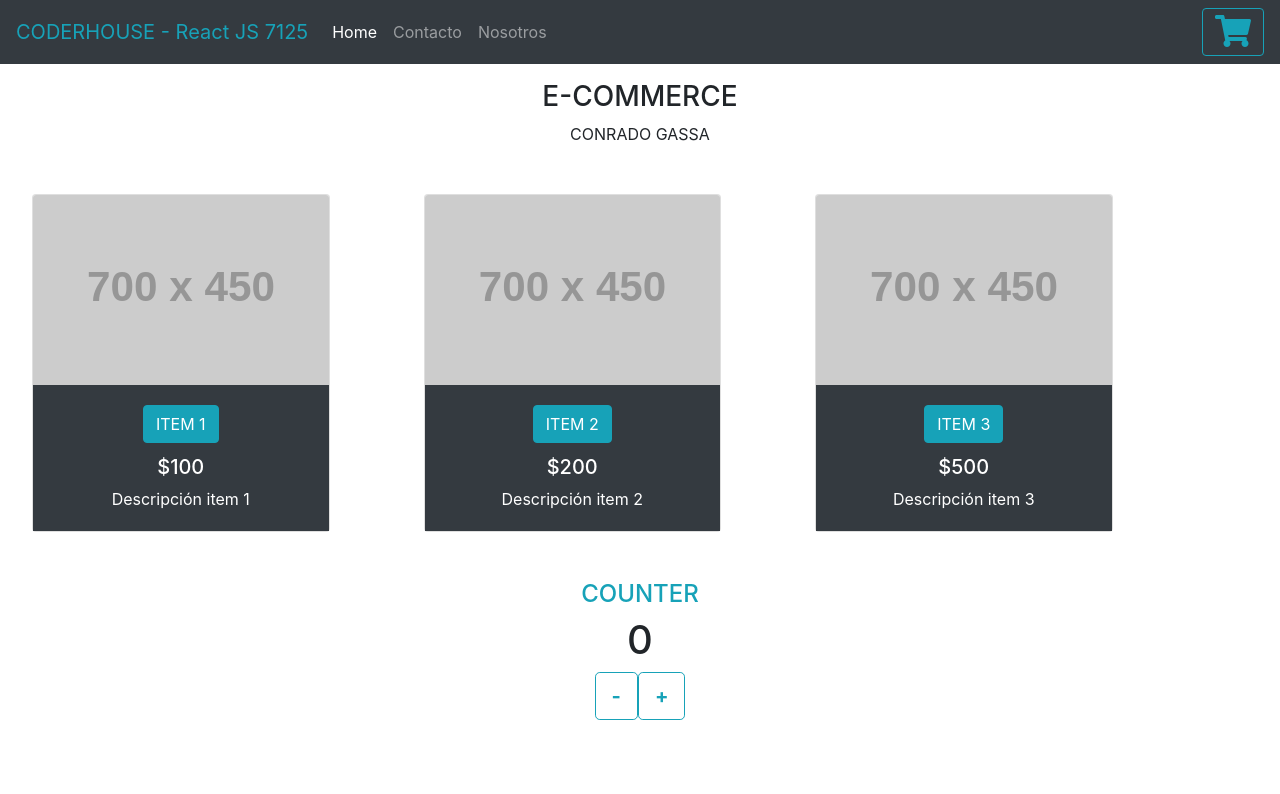
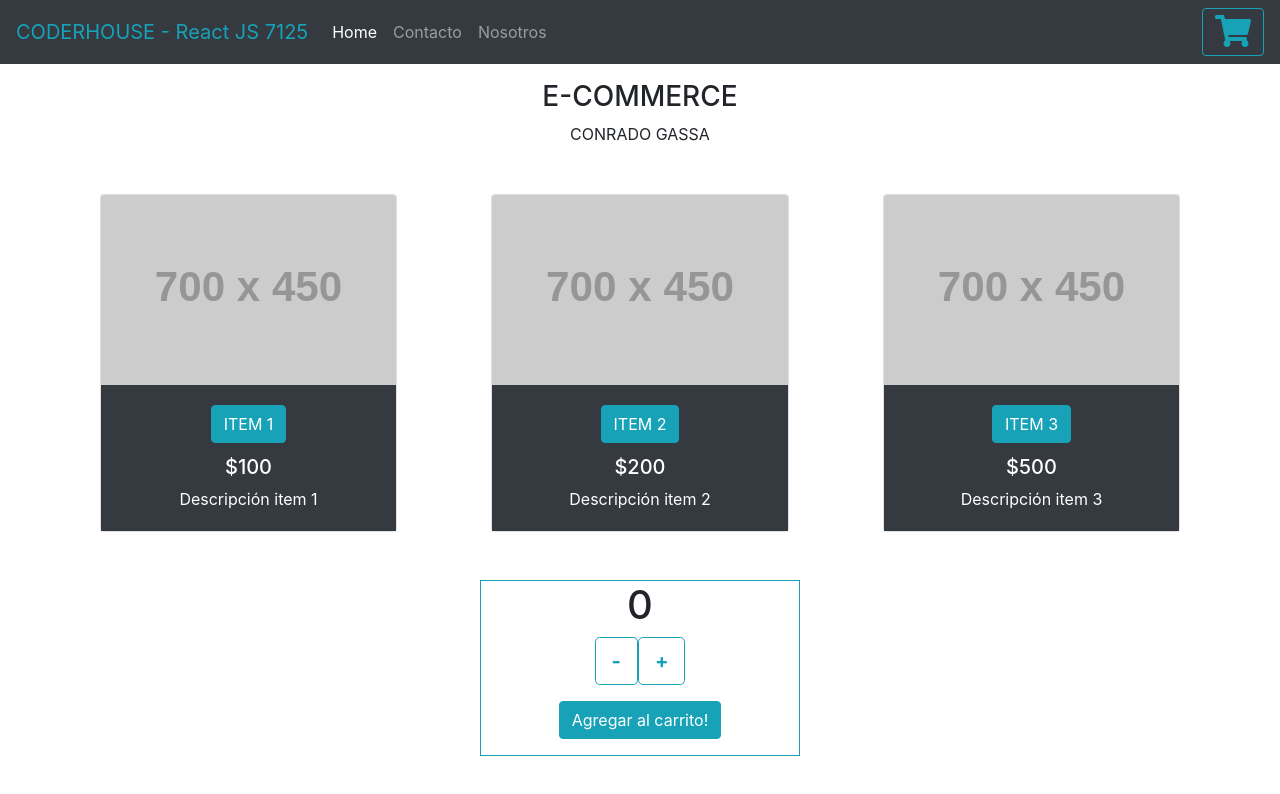
Before and after one commit to ConradoG/React-JS---CoderHouse-7125-, a React (Create React App) app: page / in a window 1280 px wide. Shown: the top 794 px of the page. Built offline with nearby package versions, Linux system fonts and the light colour scheme.

Commit message:
counter 29-10

```diff
--- a/src/App.js
+++ b/src/App.js
@@ -2,7 +2,7 @@ import React from 'react';
 import Title from './components/Title'
 import NavBar from './components/NavBar'
 import ItemListContainer from './components/ItemListContainer'
-import ItemCount from './components/ItemCount';
+import ItemCount from './components/ItemCount/ItemCount';
 import './App.css';
 
 
--- a/src/components/Button.js
+++ /dev/null
@@ -1,9 +0,0 @@
-import React, { Component } from 'react'
-
-export default class Button extends Component {
-  render(){
-    let { title, task } = this.props
-    return(
-      <button class="btn btn-lg btn-outline-info font-weight-bold" onClick = { task }>{ title }</button>
-    )}
-}
--- a/src/components/CartWidget.js
+++ b/src/components/CartWidget.js
@@ -3,7 +3,7 @@ import { FontAwesomeIcon } from '@fortawesome/react-fontawesome';
 import {faShoppingCart} from '@fortawesome/free-solid-svg-icons'
 
 function CartWidget (){
-    return <button class="btn btn-outline-info btn-rounded waves-effect" style={{margin: '2 px'}}>
+    return <button className="btn btn-outline-info btn-rounded waves-effect" style={{margin: '2 px'}}>
         <FontAwesomeIcon icon={faShoppingCart} size="2x"/>
         </button>
 }
--- /dev/null
+++ b/src/components/ItemCount/Button.js
@@ -0,0 +1,9 @@
+import React, { Component } from 'react'
+
+export default class Button extends Component {
+  render(){
+    let { title, action } = this.props
+    return(
+      <button className="btn btn-lg btn-outline-info font-weight-bold" onClick = { action }>{ title }</button>
+    )}
+}
--- a/src/components/ItemCount.js
+++ b/src/components/ItemCount/ItemCount.js
@@ -1,18 +1,20 @@
 import React, { Component } from 'react'
-import Button from "./Button"
+import Button from './Button'
+import OnAdd from './OnAdd'
 
 export default class ItemCount extends Component {
     constructor() {
       super();
-      this.state = {
-        count: 0
-      };
+      this.state = {count: 0, stock:15, initial:0}
+      this.props = {}
     }
 
+
     incrementCount = () => {
+      if (this.state.count < this.state.stock){
       this.setState({
         count: this.state.count +1
-      });
+      })};
     };
 
     decrementCount = () => {
@@ -21,19 +23,26 @@ export default class ItemCount extends Component {
       });
     };
 
+    addCarrito = () => {
+      alert("Añadiste " + this.state.count + " items al carrito!")
+    }
+
+
+
     render() {
       let { count } = this.state;
       return (
-        <div className="app" >
-          <div style={{margin: "1rem"}}>
-            <div class="count">
-              <h4 class="text-info">COUNTER</h4>
+
+        <div className="border border-info w-25 mx-auto" style={{margin:"1rem"}}>
+          <div>
+            <div className="count">
               <h1>{ count }</h1>
             </div>
-            <div class="">
+            <div className="botones">
               <Button title={"-"} action={this.decrementCount} />
               <Button title={"+"} action={this.incrementCount} />
             </div>
+              <OnAdd title={"Agregar al carrito!"} action={this.addCarrito} />
           </div>
         </div>
       );
--- /dev/null
+++ b/src/components/ItemCount/OnAdd.js
@@ -0,0 +1,7 @@
+import React from 'react'
+
+export default function OnAdd(props){
+
+return <button className="btn btn-info m-3" onClick ={props.action}> {props.title} </button>
+
+}
--- a/src/components/ItemListContainer.js
+++ b/src/components/ItemListContainer.js
@@ -2,43 +2,43 @@ import React from 'react'
 
 function ItemListContainer(){
 
-    return <div className="row">
+    return <div className="row" style = {{justifyContent: "center" }}>
 
-    <div class="col-lg-3" style={{margin: "2rem"}}>
-      <div class="card h-100">
+    <div className="col-lg-3" style={{margin: "2rem"}}>
+      <div className="card h-100">
         <img className="card-img-top" href="# " src="http://via.placeholder.com/700x450" alt=" "/>
-        <div class="card-body  bg-dark">
+        <div className="card-body  bg-dark">
           <h4 className="card-title btn btn-info btn-rounded">
             ITEM 1
           </h4>
           <h5 className="text-white">$100</h5>
-          <p class="card-text text-white">Descripción item 1</p>
+          <p className="card-text text-white">Descripción item 1</p>
         </div>
       </div>
     </div>
 
-    <div class="col-lg-3" style={{margin: "2rem"}}>
-      <div class="card h-100">
+    <div className="col-lg-3" style={{margin: "2rem"}}>
+      <div className="card h-100">
         <img className="card-img-top" src="http://via.placeholder.com/700x450" alt=" "/>
-        <div class="card-body  bg-dark">
+        <div className="card-body  bg-dark">
           <h4 className="card-title btn btn-info btn-rounded">
             ITEM 2
           </h4>
           <h5 className="text-white">$200</h5>
-          <p class="card-text text-white">Descripción item 2</p>
+          <p className="card-text text-white">Descripción item 2</p>
         </div>
       </div>
     </div>
 
-    <div class="col-lg-3" style={{margin: "2rem"}}>
-      <div class="card h-100">
+    <div className="col-lg-3" style={{margin: "2rem"}}>
+      <div className="card h-100">
         <img className="card-img-top" src="http://via.placeholder.com/700x450" alt=" "/>
-        <div class="card-body  bg-dark">
+        <div className="card-body  bg-dark">
           <h4 className="card-title btn btn-info btn-rounded">
             ITEM 3
           </h4>
           <h5 className="text-white">$500</h5>
-          <p class="card-text text-white">Descripción item 3</p>
+          <p className="card-text text-white">Descripción item 3</p>
         </div>
       </div>
     </div>
--- a/src/components/NavBar.js
+++ b/src/components/NavBar.js
@@ -37,6 +37,7 @@ return <nav className="navbar navbar-expand-lg navbar-dark bg-dark">
 </ul>
 
 <CartWidget/>
+
 {/* SEARCH:
     <form className="form-inline my-2 my-lg-0">
       <input className="form-control mr-sm-2" type="search" placeholder="Buscar"/>
```
